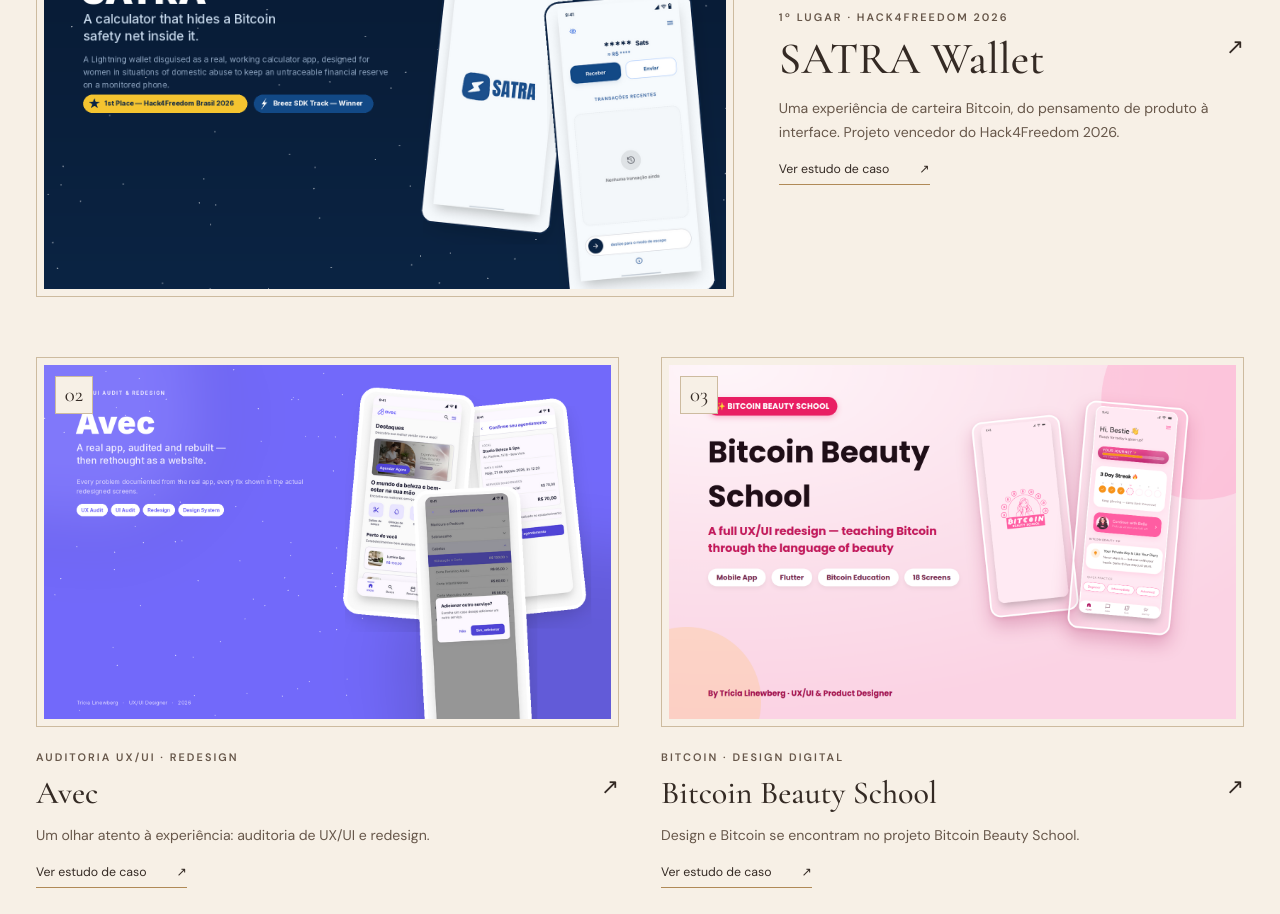
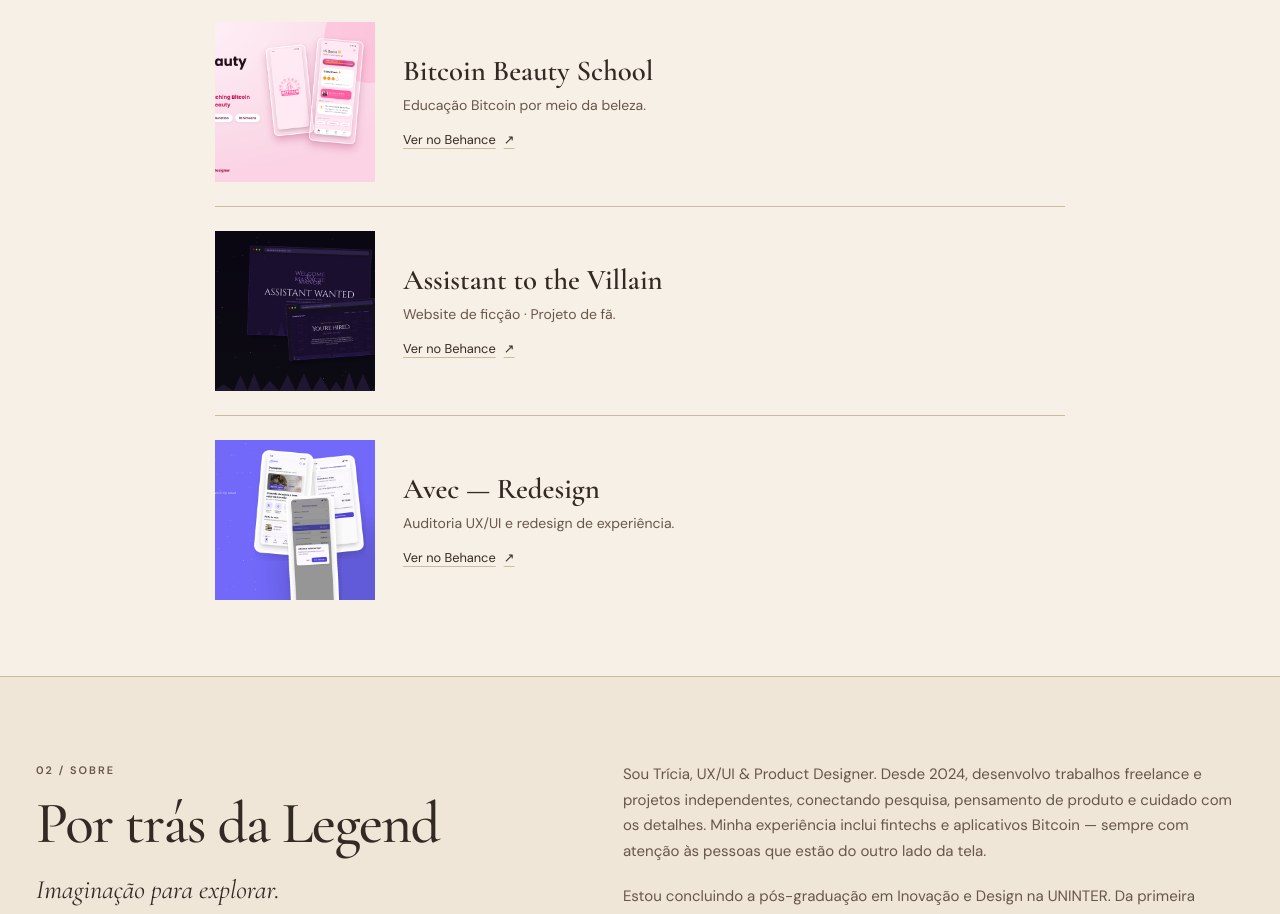
Before and after one commit to tricialinewberg/tricia-linewberg-portfolio, a React (Vite) app: page /pt-br/ in a window 1280 px wide. Shown: the part 1160-2074 px from the top of the page. Built offline with nearby package versions, Linux system fonts and the light colour scheme.

Commit message:
Redesign selected works as compact horizontal project rows

```diff
--- a/src/App.tsx
+++ b/src/App.tsx
@@ -8,7 +8,15 @@
   <div className="hero-copy"><p className="eyebrow">{t.presents}</p><h1 id="hero-title"><span className="welcome">{t.welcome}</span><span className="intro">{t.intro}</span><em>Trícia Linewberg.</em></h1><p className="hero-subtitle">{t.subtitle}</p><a className="ticket" href="#projects" aria-label={t.ticket}><span className="ticket-no" aria-hidden="true">Nº 001</span><span>ADMIT ONE</span><span className="ticket-arrow" aria-hidden="true">↗</span></a><p className="ticket-caption">{t.ticketDetail}</p></div>
   <figure className="portrait"><div className="portrait-frame"><Asset src="/images/%232a1a30%20(8).png" alt={t.portrait} fallback={t.missingPortrait} priority/></div><figcaption><span className="small-flourish" aria-hidden="true">✧</span>{t.role}<span className="small-flourish" aria-hidden="true">✧</span></figcaption></figure>
  </section>
- <section className="works section" id="projects" aria-labelledby="works-title"><div className="section-heading"><p className="eyebrow">01 / {t.nav[0]}</p><h2 id="works-title">{t.works}</h2><p>{t.worksIntro}</p></div><div className="project-grid">{projects.map((p,i)=><article className={`project ${i===0?'featured':''}`} key={p.id}><External href={p.url} className="project-link"><div className="project-image"><Asset src={p.image} alt={`${t.cover} ${p.name}`} fallback={t.missingCover}/><span className="act-number" aria-hidden="true">0{i+1}</span></div><div className="project-copy"><p className="eyebrow">{i===0?t.featured:t.categories[i]}</p><h3>{p.name}<span aria-hidden="true">↗</span></h3><p>{t.descriptions[i]}</p><span className="case-link">{t.view}<span className="sr-only"> — {p.name}, {t.newTab}</span><span aria-hidden="true">↗</span></span></div></External></article>)}</div></section>
+ <section className="works section" id="projects" aria-labelledby="works-title">
+  <div className="section-heading"><p className="eyebrow">01 / {t.nav[0]}</p><h2 id="works-title">{t.works}</h2><p>{t.worksIntro}</p></div>
+  <div className="project-list">{projects.map((p,i)=><article className={`project project--${p.id}`} key={p.id}>
+   <a className="project-link" href={p.url} target="_blank" rel="noopener noreferrer" aria-labelledby={`${p.id}-title ${p.id}-link`}>
+    <div className="project-image"><Asset src={p.image} alt="" fallback={t.missingCover}/></div>
+    <div className="project-copy"><h3 id={`${p.id}-title`}>{p.name}</h3><p>{t.descriptions[i]}</p><span className="case-link" id={`${p.id}-link`}>{t.view}<span aria-hidden="true">↗</span><span className="sr-only"> — {t.newTab}</span></span></div>
+   </a>
+  </article>)}</div>
+ </section>
  <section className="about" id="about" aria-labelledby="about-title"><div className="section about-grid"><div><p className="eyebrow">02 / {t.nav[1]}</p><h2 id="about-title">{t.about}</h2><p className="about-lead">{t.aboutLead}</p><span className="ornament" aria-hidden="true">❧</span></div><div className="biography"><p>{t.bio}</p><p>{t.study}</p><h3>{t.skillsTitle}</h3><ul className="skills">{t.skills.map(s=><li key={s}>{s}</li>)}</ul></div></div></section>
  <section className="recognition section" aria-labelledby="awards-title"><p className="eyebrow">03 / {t.recognition}</p><h2 id="awards-title">{t.recognition}</h2><div className="awards">{t.awards.map((a,i)=><div className="award" key={i}><span className="award-index" aria-hidden="true">{i===0?'I':'II'}</span><div><h3>{a}</h3><p>{t.awardsDetail[i]}</p></div></div>)}</div></section>
  <section className="contact section" id="contact" aria-labelledby="contact-title"><div className="contact-inner"><p className="eyebrow">{t.contactLead}</p><h2 id="contact-title">{t.contact}</h2><p>{t.contactBody}</p><div className="contact-links"><External href={`https://wa.me/5586995473936?text=${encodeURIComponent(t.message)}`} className="contact-primary">WhatsApp <span aria-hidden="true">↗</span><span className="sr-only"> — {t.newTab}</span></External><a href="mailto:triciaux@gmail.com">{t.email} <span aria-hidden="true">↗</span></a><External href="https://www.linkedin.com/in/tricia-linewberg/">LinkedIn <span aria-hidden="true">↗</span><span className="sr-only"> — {t.newTab}</span></External></div><a className="email-address" href="mailto:triciaux@gmail.com">triciaux@gmail.com</a></div></section>
--- a/src/locales.ts
+++ b/src/locales.ts
@@ -7,7 +7,7 @@
  presents:string; welcome:string; intro:string; subtitle:string; role:string; ticket:string; ticketDetail:string;
  portrait:string; missingPortrait:string; missingCover:string; cover:string; home:string;
  act:string; works:string; worksIntro:string; view:string; newTab:string; featured:string;
- descriptions:string[]; categories:string[]; about:string; aboutLead:string; bio:string; study:string;
+ descriptions:string[]; about:string; aboutLead:string; bio:string; study:string;
  skillsTitle:string; skills:string[]; recognition:string; awards:string[]; awardsDetail:string[];
  contact:string; contactLead:string; contactBody:string; message:string; email:string; footer:string; top:string;
 }
@@ -17,9 +17,8 @@
  nav:['Projetos','Sobre','Contato'],skip:'Ir para o conteúdo',menu:'Abrir menu',close:'Fechar menu',language:'Selecionar idioma',
  presents:'THE LEGEND APRESENTA',welcome:'Boas-vindas, boas-vindas —',intro:'você chegou ao portfólio de',subtitle:'Um grande espetáculo de pensamento de produto, design de interfaces e narrativas digitais.',role:'UX/UI & Product Designer',ticket:'ADMIT ONE — conhecer os projetos',ticketDetail:'Uma entrada. Muitas possibilidades.',
  portrait:'Trícia Linewberg usando cartola em um retrato teatral',missingPortrait:'Retrato original em breve',missingCover:'Capa original em breve',cover:'Capa do projeto',home:'Trícia Linewberg — início',
- act:'Ato',works:'Os grandes atos',worksIntro:'Projetos selecionados. Cada desafio, uma história para transformar em experiência.',view:'Ver estudo de caso',newTab:'abre em uma nova aba',featured:'1º lugar · Hack4Freedom 2026',
- descriptions:['Uma experiência de carteira Bitcoin, do pensamento de produto à interface. Projeto vencedor do Hack4Freedom 2026.','Um olhar atento à experiência: auditoria de UX/UI e redesign.','Design e Bitcoin se encontram no projeto Bitcoin Beauty School.','Uma experiência digital de ficção, criada como projeto de fã.','Uma landing page para uma clínica de estética fictícia.'],
- categories:['Fintech · Bitcoin','Auditoria UX/UI · Redesign','Bitcoin · Design digital','Website fictício · Fan project','Landing page · Projeto fictício'],
+ act:'Ato',works:'Os grandes atos',worksIntro:'Projetos selecionados. Cada desafio, uma história para transformar em experiência.',view:'Ver no Behance',newTab:'abre em uma nova aba',featured:'1º lugar · Hack4Freedom 2026',
+ descriptions:["Carteira Bitcoin · 1º lugar no Hack4Freedom 2026.","Educação Bitcoin por meio da beleza.","Website de ficção · Projeto de fã.","Auditoria UX/UI e redesign de experiência."],
  about:'Por trás da Legend',aboutLead:'Imaginação para explorar. Intenção para projetar.',bio:'Sou Trícia, UX/UI & Product Designer. Desde 2024, desenvolvo trabalhos freelance e projetos independentes, conectando pesquisa, pensamento de produto e cuidado com os detalhes. Minha experiência inclui fintechs e aplicativos Bitcoin — sempre com atenção às pessoas que estão do outro lado da tela.',study:'Estou concluindo a pós-graduação em Inovação e Design na UNINTER. Da primeira pergunta ao handoff, transformo ideias em experiências claras, acessíveis e possíveis de construir.',
  skillsTitle:'Nos bastidores do processo',skills:['Pesquisa e testes','Fluxos de usuário e wireframes','Interfaces de alta fidelidade e Figma','Design systems e acessibilidade','UX writing e handoff','Protótipos funcionais em HTML, CSS e JS'],
  recognition:'Histórias que ganharam destaque',awards:['1º lugar','1º lugar'],awardsDetail:['Hack4Freedom 2026 · SATRA Wallet','Projeto de bootcamp · UX Writing conversacional'],
@@ -30,9 +29,8 @@
  nav:['Projects','About','Contact'],skip:'Skip to content',menu:'Open menu',close:'Close menu',language:'Select language',
  presents:'THE LEGEND PRESENTS',welcome:'Welcome, welcome —',intro:"you've arrived at the portfolio of",subtitle:'A grand display of product thinking, interface design, and digital storytelling.',role:'UX/UI & Product Designer',ticket:'ADMIT ONE — explore selected works',ticketDetail:'One admission. Many possibilities.',
  portrait:'Trícia Linewberg wearing a top hat in a theatrical portrait',missingPortrait:'Original portrait coming soon',missingCover:'Original cover coming soon',cover:'Project cover for',home:'Trícia Linewberg — home',
- act:'Act',works:'The main acts',worksIntro:'Selected works. Every challenge, a story to turn into an experience.',view:'View case study',newTab:'opens in a new tab',featured:'1st place · Hack4Freedom 2026',
- descriptions:['A Bitcoin wallet experience, from product thinking to interface design. Winner of Hack4Freedom 2026.','A closer look at the experience: a UX/UI audit and redesign.','Design meets Bitcoin in the Bitcoin Beauty School project.','A fictional digital experience, created as a fan project.','A landing page for a fictional aesthetic clinic.'],
- categories:['Fintech · Bitcoin','UX/UI audit · Redesign','Bitcoin · Digital design','Fictional website · Fan project','Landing page · Fictional project'],
+ act:'Act',works:'The main acts',worksIntro:'Selected works. Every challenge, a story to turn into an experience.',view:'View on Behance',newTab:'opens in a new tab',featured:'1st place · Hack4Freedom 2026',
+ descriptions:["Bitcoin wallet · Hack4Freedom 2026 winner.","Bitcoin education through the language of beauty.","Fictional website · Fan project.","UX/UI audit and experience redesign."],
  about:'Behind the Legend',aboutLead:'Imagination to explore. Intention to design.',bio:'I’m Trícia, a UX/UI & Product Designer. Since 2024, I’ve worked on freelance and independent projects, bringing together research, product thinking, and attention to detail. My experience includes fintech and Bitcoin apps — with care for the people on the other side of the screen.',study:'I’m completing postgraduate studies in Innovation and Design at UNINTER. From the first question to handoff, I turn ideas into clear, accessible experiences that can be built.',
  skillsTitle:'Behind the scenes of the process',skills:['Research and testing','User flows and wireframes','High-fidelity interfaces and Figma','Design systems and accessibility','UX writing and handoff','Functional HTML, CSS, and JS prototypes'],
  recognition:'Stories in the spotlight',awards:['1st place','1st place'],awardsDetail:['Hack4Freedom 2026 · SATRA Wallet','Bootcamp project · Conversational UX Writing'],
@@ -43,9 +41,8 @@
  nav:['Proyectos','Sobre mí','Contacto'],skip:'Saltar al contenido',menu:'Abrir menú',close:'Cerrar menú',language:'Seleccionar idioma',
  presents:'THE LEGEND PRESENTA',welcome:'Te doy la bienvenida —',intro:'has llegado al portafolio de',subtitle:'Un gran espectáculo de visión de producto, diseño de interfaces y narrativas digitales.',role:'Diseñadora UX/UI y de Producto',ticket:'ADMIT ONE — explorar los proyectos',ticketDetail:'Una entrada. Muchas posibilidades.',
  portrait:'Trícia Linewberg con sombrero de copa en un retrato teatral',missingPortrait:'Retrato original próximamente',missingCover:'Portada original próximamente',cover:'Portada del proyecto',home:'Trícia Linewberg — inicio',
- act:'Acto',works:'Los grandes actos',worksIntro:'Proyectos seleccionados. Cada desafío, una historia que transformar en experiencia.',view:'Ver caso de estudio',newTab:'se abre en una pestaña nueva',featured:'1.er puesto · Hack4Freedom 2026',
- descriptions:['Una experiencia de billetera Bitcoin, desde la visión de producto hasta la interfaz. Ganadora del Hack4Freedom 2026.','Una mirada a la experiencia: auditoría de UX/UI y rediseño.','Diseño y Bitcoin se encuentran en el proyecto Bitcoin Beauty School.','Una experiencia digital de ficción, creada como proyecto de fan.','Una landing page para una clínica de estética ficticia.'],
- categories:['Fintech · Bitcoin','Auditoría UX/UI · Rediseño','Bitcoin · Diseño digital','Sitio ficticio · Proyecto de fan','Landing page · Proyecto ficticio'],
+ act:'Acto',works:'Los grandes actos',worksIntro:'Proyectos seleccionados. Cada desafío, una historia que transformar en experiencia.',view:'Ver en Behance',newTab:'se abre en una pestaña nueva',featured:'1.er puesto · Hack4Freedom 2026',
+ descriptions:["Billetera Bitcoin · Ganadora del Hack4Freedom 2026.","Educación Bitcoin a través de la belleza.","Sitio de ficción · Proyecto de fan.","Auditoría UX/UI y rediseño de experiencia."],
  about:'Detrás de The Legend',aboutLead:'Imaginación para explorar. Intención para diseñar.',bio:'Soy Trícia, diseñadora UX/UI y de producto. Desde 2024, desarrollo trabajos freelance y proyectos independientes, combinando investigación, visión de producto y atención al detalle. Mi experiencia incluye fintech y aplicaciones Bitcoin, siempre pensando en las personas al otro lado de la pantalla.',study:'Estoy completando un posgrado en Innovación y Diseño en UNINTER. Desde la primera pregunta hasta el handoff, transformo ideas en experiencias claras, accesibles y viables.',
  skillsTitle:'Entre bastidores del proceso',skills:['Investigación y pruebas','Flujos de usuario y wireframes','Interfaces de alta fidelidad y Figma','Sistemas de diseño y accesibilidad','UX writing y handoff','Prototipos funcionales en HTML, CSS y JS'],
  recognition:'Historias que se destacaron',awards:['1.er puesto','1.er puesto'],awardsDetail:['Hack4Freedom 2026 · SATRA Wallet','Proyecto de bootcamp · UX Writing conversacional'],
--- a/src/projects.ts
+++ b/src/projects.ts
@@ -1,7 +1,6 @@
 export const projects = [
   {id:'satra-wallet',image:'/images/01-cover%20(1).png',name:'SATRA Wallet',url:'https://www.behance.net/gallery/254727621/SATRA-WALLET-(-1ST-PLACE-AT-HACK4FREEDOM-)'},
-  {id:'avec-redesign',image:'/images/01-cover%20(2).png',name:'Avec',url:'https://www.behance.net/gallery/254739999/AVEC-(REDESIGN)'},
   {id:'bitcoin-beauty-school',image:'/images/cover.png',name:'Bitcoin Beauty School',url:'https://www.behance.net/gallery/254405015/Bitcoin-Beauty-School'},
   {id:'assistant-to-the-villain',image:'/images/01-cover.png',name:'Assistant to the Villain',url:'https://www.behance.net/gallery/254726489/WebSite-(Fictional)'},
-  {id:'lumier',image:'/images/projects/lumier.webp',name:'Lumier',url:'https://www.behance.net/gallery/246952025/Lumier-Case-Study'},
+  {id:'avec-redesign',image:'/images/01-cover%20(2).png',name:'Avec — Redesign',url:'https://www.behance.net/gallery/254739999/AVEC-(REDESIGN)'},
 ] as const;
```
Also changed, not shown: scripts/verify.mjs (+6 -2 lines), src/styles.css, 1 other file (tests, documents, lock files or other folders).
